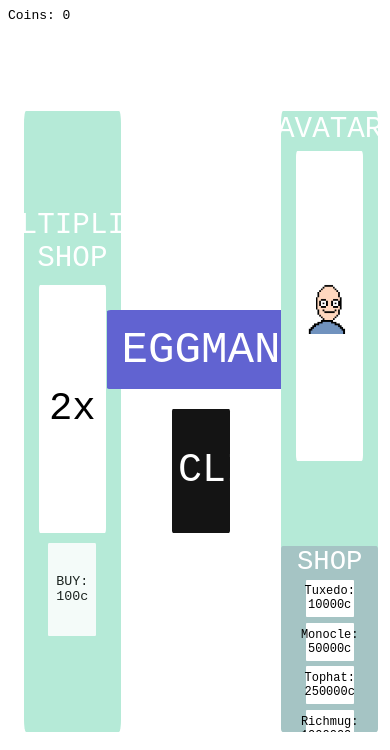
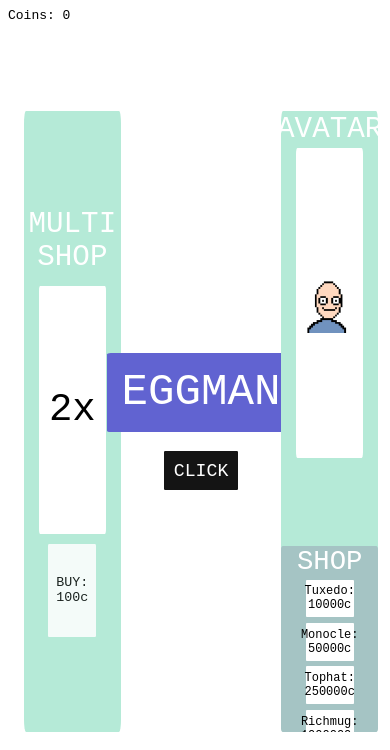
Before and after one commit to chrisprof/eggman, a plain HTML site: page index.html in a window 390 px wide. Drawn offline with Linux system fonts and the light colour scheme.

Commit message:
eggman mobile update

```diff
--- a/index.html
+++ b/index.html
@@ -12,7 +12,7 @@
         <div id="bal" class="coins-div">Coins: 0</div>
         <div class="parent-container">
             <div class="shop-div main-container">
-                <h1 class="main-titles">MULTIPLIER SHOP</h1>
+                <h1 class="main-titles">MULTI SHOP</h1>
                 <div class="multiplier-container">
                     2x
                 </div>
--- a/script.js
+++ b/script.js
@@ -1,3 +1,12 @@
+if(screen.availWidth<740)
+{
+    window.location.href="/index.html"
+}
+
+else{
+    console.log(screen.width)
+}
+
 let items = [
     ['Tuxedo' ,10000],
     ['Monocle',50000],
--- a/style.css
+++ b/style.css
@@ -36,18 +36,17 @@ body{
 .main-titles{
     font-size: 75%;
     margin:0;
-    padding:2% 0% 0% 0%;
+    padding:2%;
     font-weight: lighter;
     color: #ffffff;
 }
 
 #click-button{
-    width:60%;
-    height:20%;
+    padding: 10%;
 
     border:none;
 
-    font-size: 40px;
+    font-size: 140%;
     transition: all 0.25s;
 
     margin: 20% 0% 0% 0%;
@@ -58,8 +57,7 @@ body{
 }
 
 #click-button:hover{
-    width: 99%;
-    height: 33%;
+    padding:15%;
     font-size: 50px;
     animation-name: rainbowCycle;
     animation-duration: 1s;
@@ -111,7 +109,7 @@ body{
     background-color: #ffffff;
     width:70%;
     height: 50%;
-    margin:5% 5% 5% 5%;
+    margin:0% 5% 5% 5%;
     padding: 0%;
 }
 
@@ -147,7 +145,7 @@ body{
 
 .avatar-image{
     position: absolute;
-    width:14.25%;
+    width:15%;
     height:auto;
     margin:0;
     opacity: 0;
@@ -155,7 +153,7 @@ body{
 
 .main-image{
     position: absolute;
-    width:14.25%;
+    width:15%;
     height:auto;
     margin:0;
     opacity: 1;
```
Also changed, not shown: mobile.html (added, +6 -0 lines).
